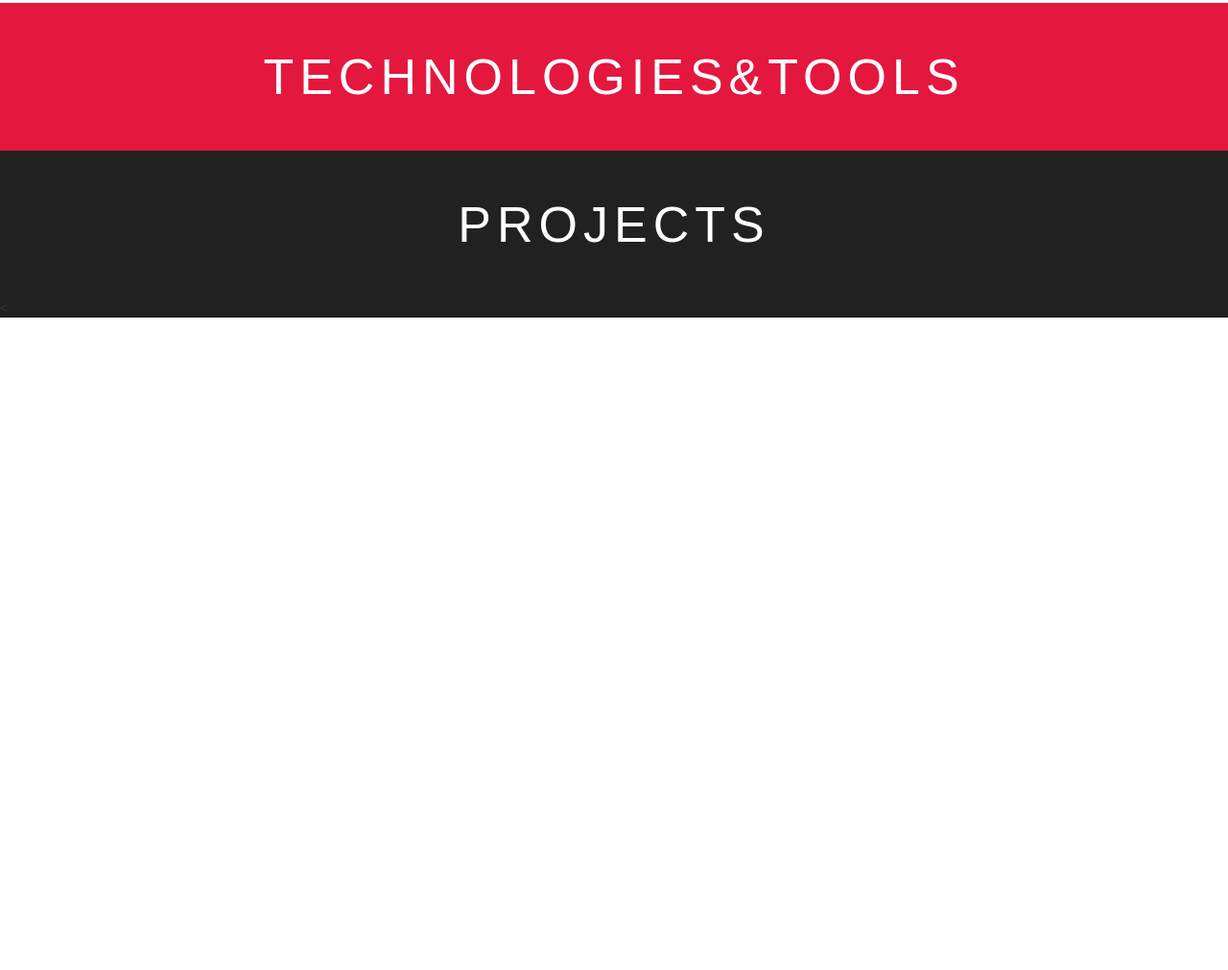
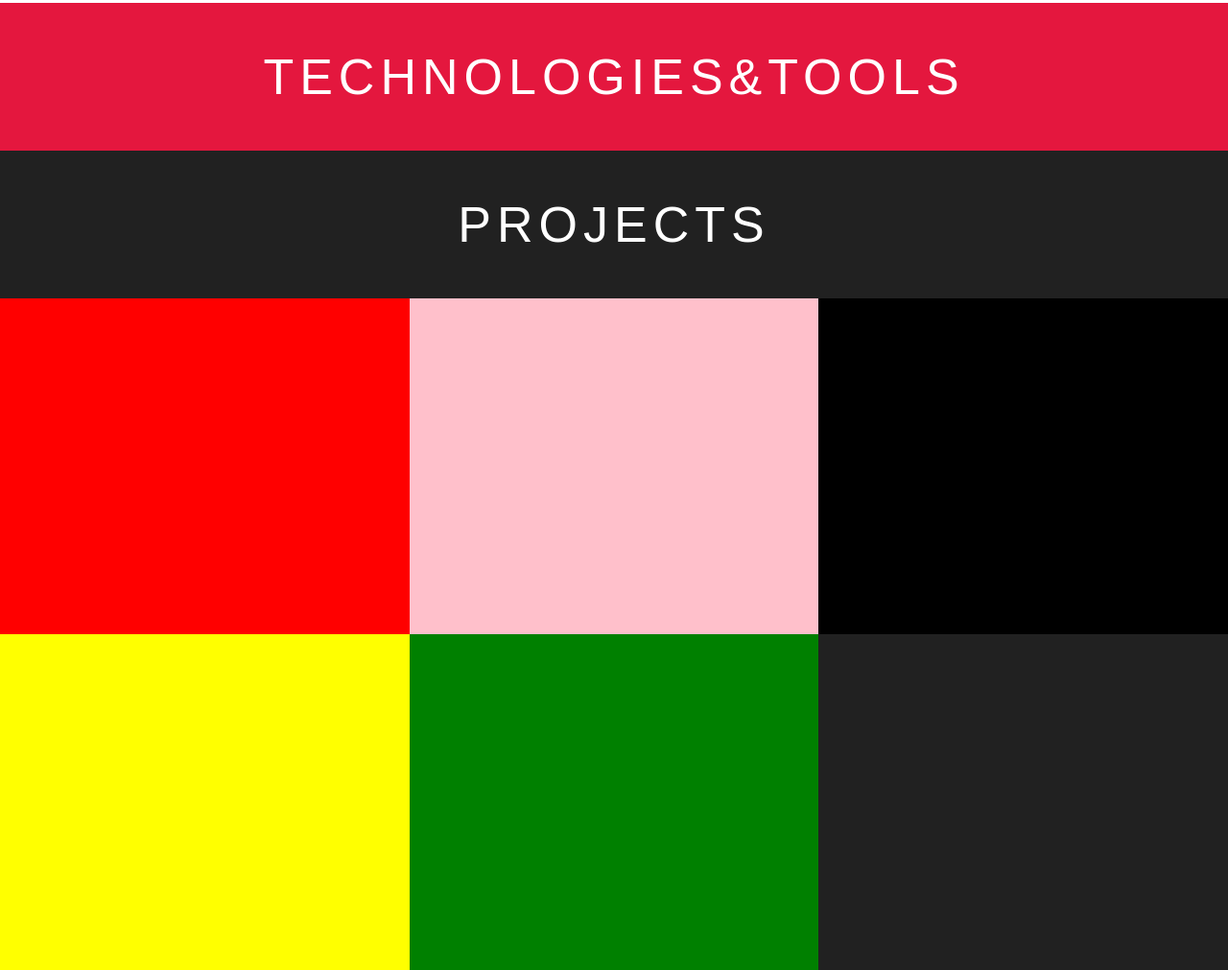
Before and after one commit to kdzien/kdzien.github.io, a website: page index.html in a window 1280 px wide. Shown: the part 1334-2345 px from the top of the page at 96% size. Before the commit the page ends 1665 px from the top, so only its background shows below. Drawn offline with nearby package versions, Linux system fonts and the light colour scheme; a web font is replaced by a local one.

Commit message:
projects gridlayout

```diff
--- a/index.html
+++ b/index.html
@@ -63,10 +63,22 @@
         <div id="projects">
                 <div class="title white">PROJECTS</div>
                 <div id="projects-wrapper">
-                    <div class="project">
+                    <div class="project-small red">
 
                     </div>
-                </div><
+                    <div class="project-small pink">
+
+                    </div>
+                    <div class="project-small black">
+
+                    </div>
+                    <div class="project-small yellow">
+
+                    </div>
+                    <div class="project-small green">
+
+                    </div>
+                </div>
         </div>
 
     </body>
--- a/styles/sass/projects.scss
+++ b/styles/sass/projects.scss
@@ -3,5 +3,30 @@
 
 #projects{
     background-color:$background-color;
-    height:auto;
+    #projects-wrapper{
+        width:100%;
+        height:auto;
+        display:flex;
+        flex-wrap:wrap;
+        .project-small{
+            flex: 0 0 33.333%;
+            height:350px;
+            &.red{
+                background-color:red;
+            }
+            &.green{
+                background-color:green;
+            }
+            &.yellow{
+                background-color:yellow;
+            }
+            &.pink{
+                background-color:pink;
+            }
+            &.black{
+                background-color:black;
+            }
+
+        }
+    }
 }
```
Also changed, not shown: styles/css/projects.css, styles/dist/style.min.css.
